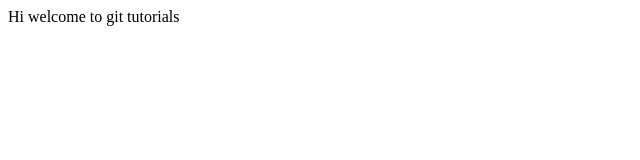
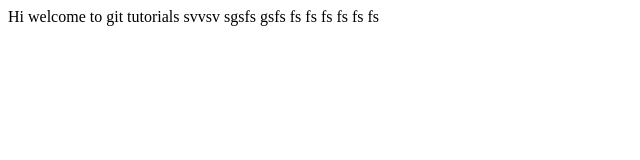
Before and after one commit to Ajeeth0707/coursera-test0717, a plain HTML site: page index.html in a window 1280 px wide. Shown: the whole page, without its empty margins (0-640 px from the left). Drawn offline with Linux system fonts and the light colour scheme.

Commit message:
Update index.html

```diff
--- a/index.html
+++ b/index.html
@@ -1,5 +1,14 @@
 <body>
 
 Hi welcome to git tutorials
+  svvsv
+  sgsfs
+  gsfs
+  fs
+  fs
+  fs
+  fs
+  fs
+  fs
 
 </body>
```
